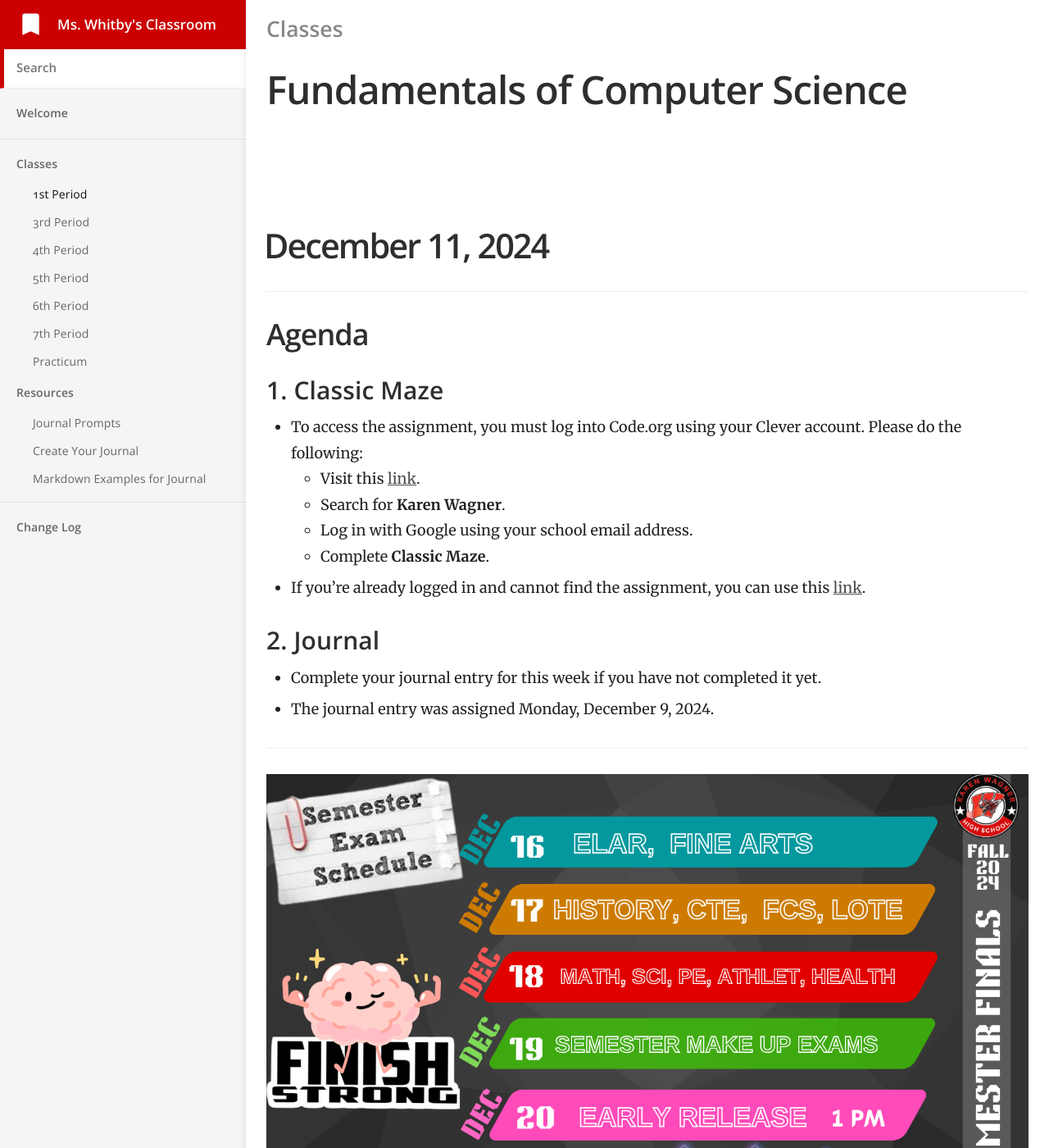
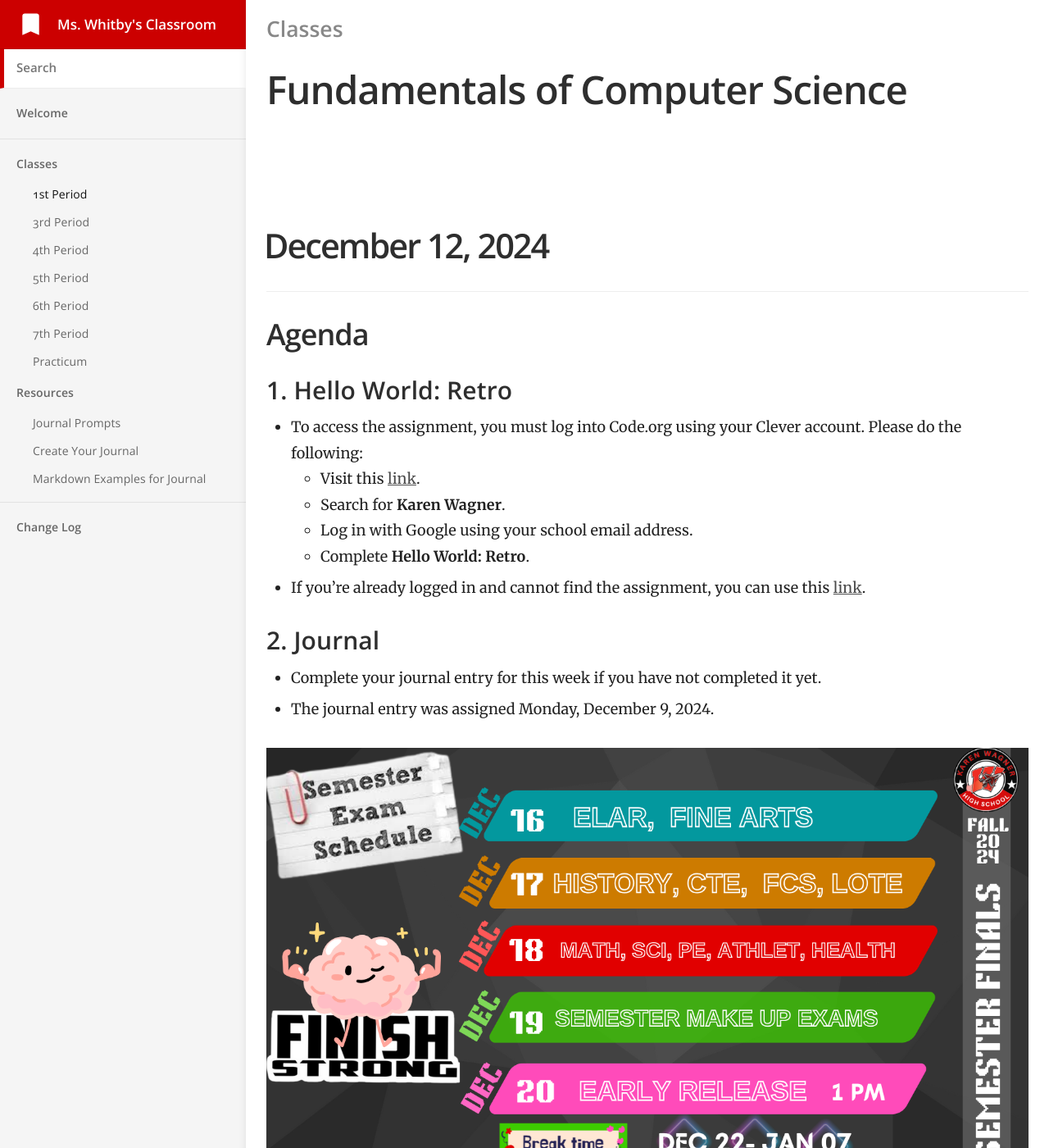
Before and after one commit to mswhitby/classroom, a Jekyll site: the page built from _docs/classes/1st.md, in a window 1280 px wide and 1400 px high. Shown: the whole window at 82% size. Built offline with Jekyll 4.4.1, drawn with Linux system fonts in a browser that asks for light colours.

Commit message:
Updated lessons

```diff
--- a/_docs/classes/1st.md
+++ b/_docs/classes/1st.md
@@ -4,6 +4,29 @@ subtitle: Fundamentals of Computer Science
 category: Classes
 order: 1
 ---
+
+# December 12, 2024
+
+## Agenda
+
+### 1. Hello World: Retro
+
+- To access the assignment, you must log into Code.org using your Clever account. Please do the following:
+    - Visit this [link](https://clever.com/oauth/district-picker?client_id=2f27405716644a951b23&redirect_uri=https%3A%2F%2Fstudio.code.org%2Fusers%2Fauth%2Fclever%2Fcallback&response_type=code&state=ede33ff61289cf32708a0f54079cdd23e31d0b0a02b0e0e8).
+    - Search for **Karen Wagner**.
+    - Log in with Google using your school email address.
+    - Complete **Hello World: Retro**.
+
+- If you're already logged in and cannot find the assignment, you can use this [link](https://studio.code.org/s/hello-world-retro-2021?section_id=56934799).
+
+### 2. Journal
+
+- Complete your journal entry for this week if you have not completed it yet.
+- The journal entry was assigned Monday, December 9, 2024.
+
+![alt text](../../media/2024_exams_wide.png)
+
+----
 
 # December 11, 2024
 
@@ -25,6 +48,7 @@ order: 1
 - The journal entry was assigned Monday, December 9, 2024.
 
 ![alt text](../../media/2024_exams_wide.png)
+
 ----
 
 # December 10, 2024
```
